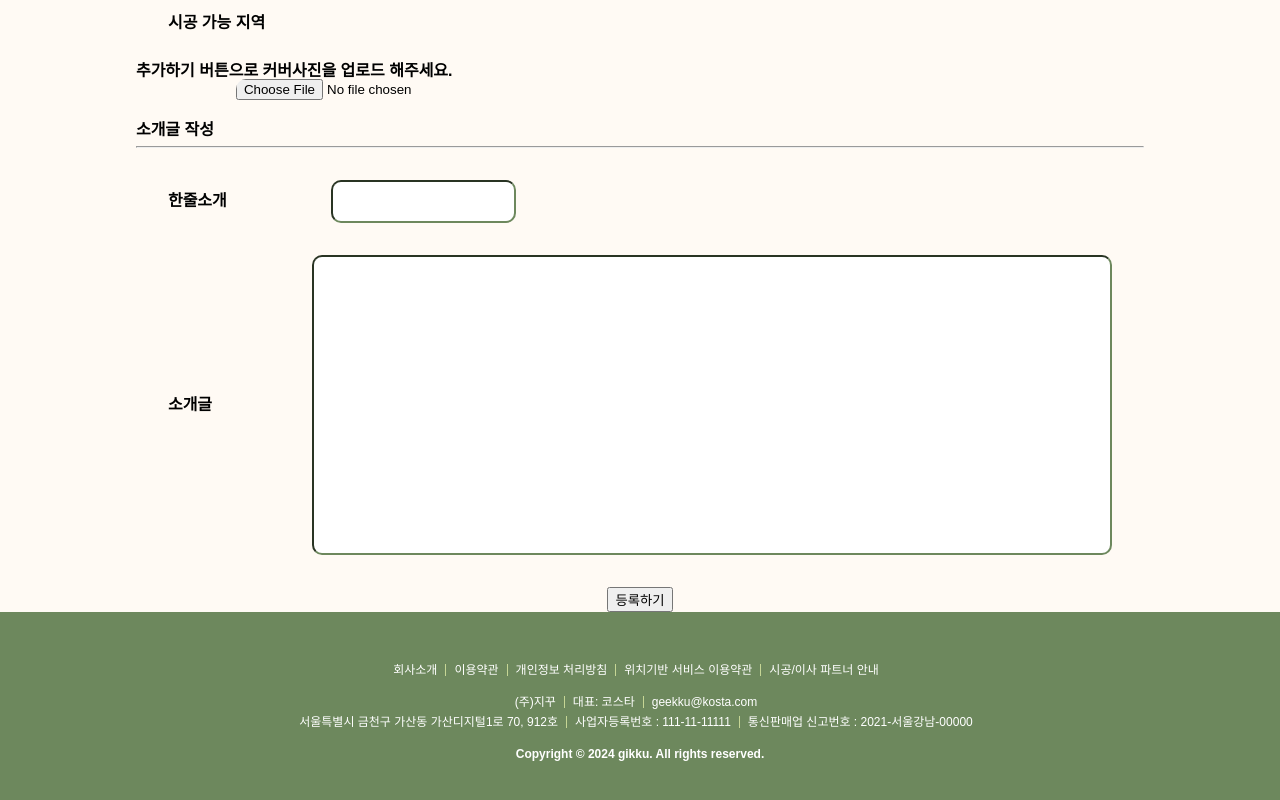
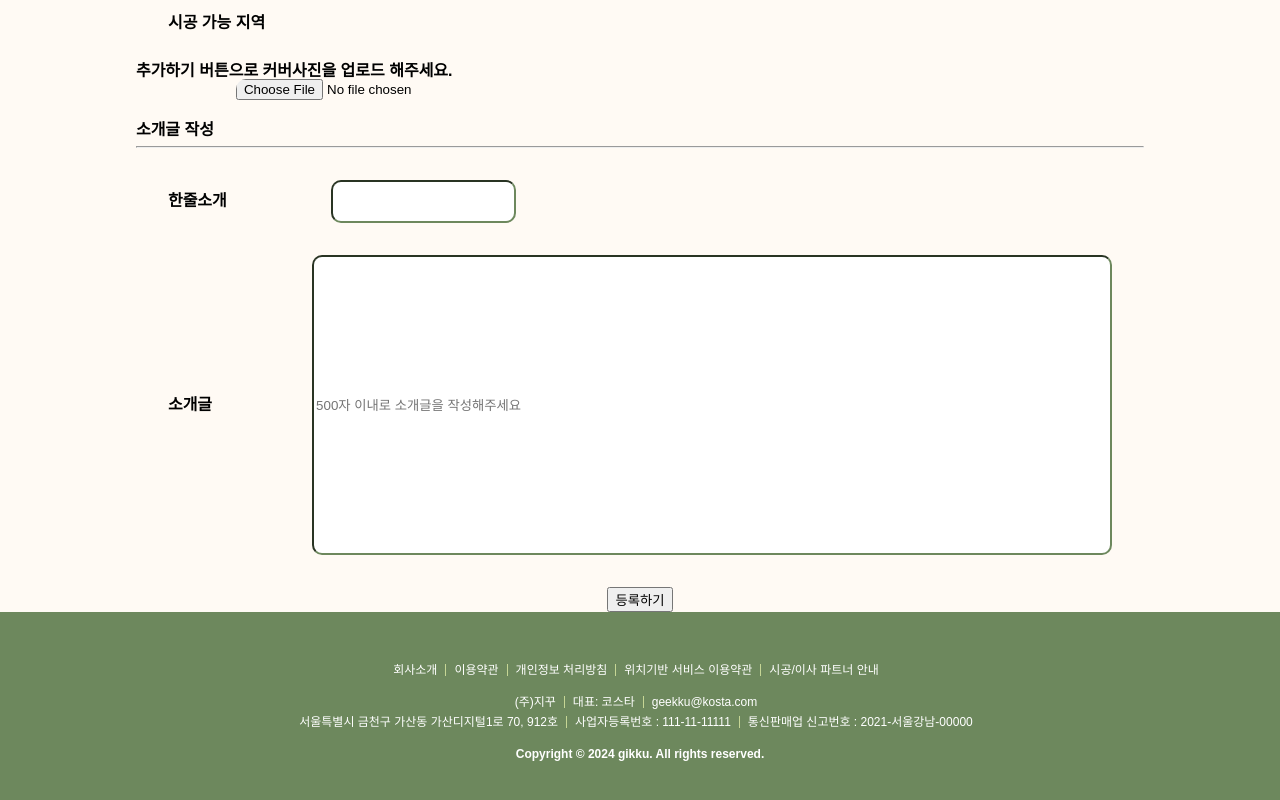
Before and after one commit to lsenaa/geekku, a React (Create React App) app: page /companyRegister in a window 1280 px wide. Shown: the part 807-1607 px from the top of the page. Built offline with nearby package versions, Linux system fonts and the light colour scheme; a web font is replaced by a local one.

Commit message:
design:오늘은 꼭 등록하기 마무리합니다

```diff
--- a/src/components/interior/companyRegister/Register.js
+++ b/src/components/interior/companyRegister/Register.js
@@ -51,6 +51,7 @@ const Register = () => {
             <li>
               소개글
               <input
+                placeholder="500자 이내로 소개글을 작성해주세요"
                 name="content"
                 style={{ width: '800px', height: '300px' }}
               />
```
